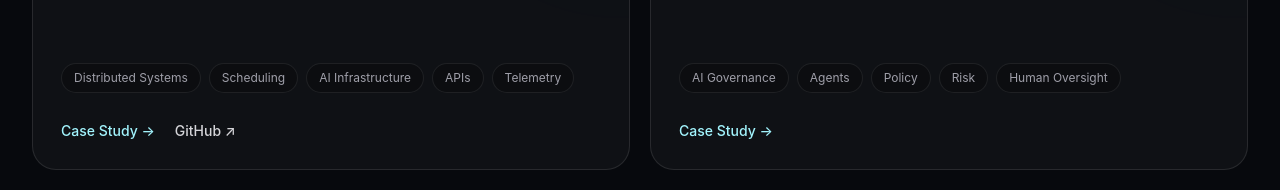
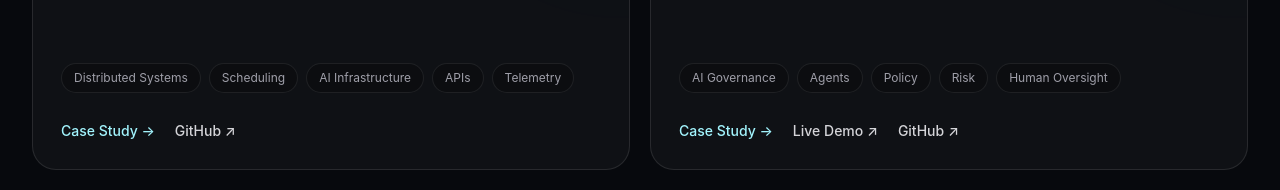
Before and after one commit to abhay799/abhay-portfolio, a Next.js app: page / in a window 1280 px wide. Shown: the part 3220-3410 px from the top of the page. Built offline with nearby package versions, Linux system fonts and the light colour scheme.

Commit message:
Add ATLAS X live demo and GitHub links

```diff
--- a/data/site.ts
+++ b/data/site.ts
@@ -58,7 +58,10 @@ export const skills = [
   },
 ];
 
-export type ProjectStatus = "Flagship" | "Active" | "Research";
+export type ProjectStatus =
+  | "Flagship"
+  | "Active"
+  | "Research";
 
 export type Project = {
   title: string;
@@ -81,13 +84,25 @@ export const graphShieldProject: Project = {
   description:
     "Graph-native AML intelligence platform combining graph investigation, temporal feature engineering, machine learning, policy retrieval, explainability and evidence-backed investigation workflows.",
   status: "Flagship",
-  tags: ["Graph ML", "RAG", "Polars", "DuckDB", "FastAPI"],
-  github: "https://github.com/abhay799/graphshield-aml",
-  demo: "https://portfolio-sandy-eta-4ipb9hl1lz.vercel.app",
-  api: "https://graphshield-api-production.up.railway.app",
-  apiDocs: "https://graphshield-api-production.up.railway.app/docs",
-  health: "https://graphshield-api-production.up.railway.app/health",
-  readiness: "https://graphshield-api-production.up.railway.app/ready",
+  tags: [
+    "Graph ML",
+    "RAG",
+    "Polars",
+    "DuckDB",
+    "FastAPI",
+  ],
+  github:
+    "https://github.com/abhay799/graphshield-aml",
+  demo:
+    "https://portfolio-sandy-eta-4ipb9hl1lz.vercel.app",
+  api:
+    "https://graphshield-api-production.up.railway.app",
+  apiDocs:
+    "https://graphshield-api-production.up.railway.app/docs",
+  health:
+    "https://graphshield-api-production.up.railway.app/health",
+  readiness:
+    "https://graphshield-api-production.up.railway.app/ready",
   caseStudy: "/projects/graphshield-aml",
 };
 
@@ -97,13 +112,26 @@ export const sentinelOpsProject: Project = {
   description:
     "Reliability intelligence and failure-prevention platform combining telemetry, prediction, correlation, RCA, safety-gated remediation and verified recovery.",
   status: "Flagship",
-  tags: ["AIOps", "SRE", "Causal RCA", "Kafka", "OpenTelemetry", "Docker"],
-  github: "https://github.com/abhay799/sentinelops-ai",
-  demo: "https://sentinelops-ai-weld.vercel.app",
-  api: "https://sentinelops-ai-backend-production.up.railway.app",
-  apiDocs: "https://sentinelops-ai-backend-production.up.railway.app/docs",
-  health: "https://sentinelops-ai-backend-production.up.railway.app/health",
-  readiness: "https://sentinelops-ai-backend-production.up.railway.app/ready",
+  tags: [
+    "AIOps",
+    "SRE",
+    "Causal RCA",
+    "Kafka",
+    "OpenTelemetry",
+    "Docker",
+  ],
+  github:
+    "https://github.com/abhay799/sentinelops-ai",
+  demo:
+    "https://sentinelops-ai-weld.vercel.app",
+  api:
+    "https://sentinelops-ai-backend-production.up.railway.app",
+  apiDocs:
+    "https://sentinelops-ai-backend-production.up.railway.app/docs",
+  health:
+    "https://sentinelops-ai-backend-production.up.railway.app/health",
+  readiness:
+    "https://sentinelops-ai-backend-production.up.railway.app/ready",
   caseStudy: "/projects/sentinelops-ai",
 };
 
@@ -120,7 +148,8 @@ export const mercuryXProject: Project = {
     "APIs",
     "Telemetry",
   ],
-  github: "https://github.com/abhay799/mercury-x",
+  github:
+    "https://github.com/abhay799/mercury-x",
   caseStudy: "/projects/mercury-x",
 };
 
@@ -130,8 +159,17 @@ export const atlasXProject: Project = {
   description:
     "AI governance and mission-control platform for coordinating autonomous agents through policy, risk, authority, provenance and human oversight.",
   status: "Active",
-  tags: ["AI Governance", "Agents", "Policy", "Risk", "Human Oversight"],
-  github: "",
+  tags: [
+    "AI Governance",
+    "Agents",
+    "Policy",
+    "Risk",
+    "Human Oversight",
+  ],
+  github:
+    "https://github.com/abhay799/atlas-x",
+  demo:
+    "https://atlas-x-theta.vercel.app",
   caseStudy: "/projects/atlas-x",
 };
 
@@ -146,8 +184,16 @@ export const projects: Project[] = [
     description:
       "Interactive Graph Convolutional Network project for citation-network node classification using the Cora dataset, ONNX Runtime and FastAPI.",
     status: "Flagship",
-    tags: ["GCN", "PyTorch", "ONNX", "FastAPI", "Graph ML"],
-    github: "https://github.com/abhay799/GraphCite-GCN",
-    demo: "https://graph-cite-gcn-u3jl.vercel.app/",
+    tags: [
+      "GCN",
+      "PyTorch",
+      "ONNX",
+      "FastAPI",
+      "Graph ML",
+    ],
+    github:
+      "https://github.com/abhay799/GraphCite-GCN",
+    demo:
+      "https://graph-cite-gcn-u3jl.vercel.app/",
   },
 ];
```
Also changed, not shown: 1 other file (tests, documents, lock files or other folders).
